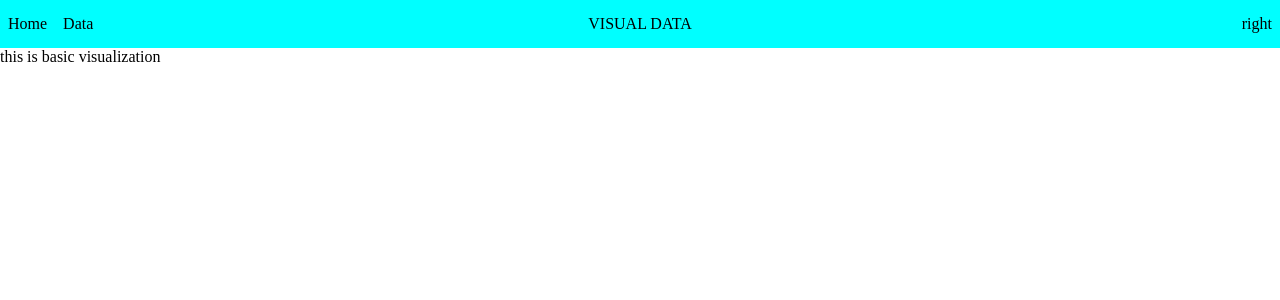
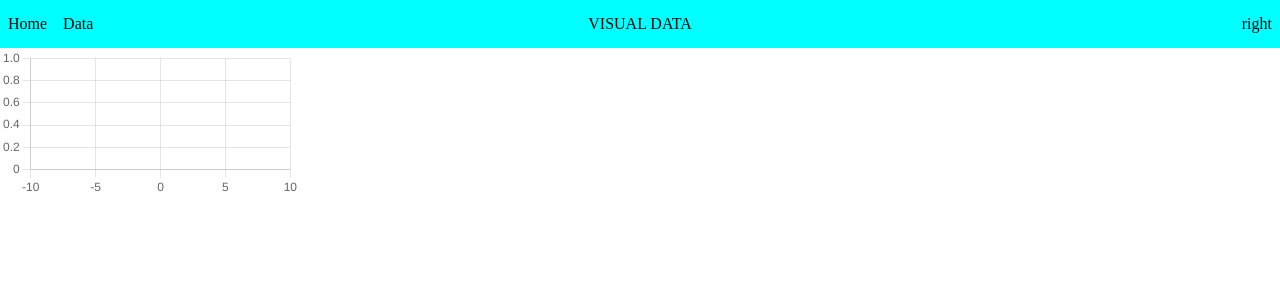
Before and after one commit to LeonXZhou/VisualData, a React (Create React App) app in the folder visualdatareact/: page /data in a window 1280 px wide. Shown: the top 300 px of the page. Built offline with nearby package versions, Linux system fonts and the light colour scheme.

Commit message:
installed chart.js and displayed a basic scatter chart

```diff
--- a/visualdatareact/package.json
+++ b/visualdatareact/package.json
@@ -6,7 +6,9 @@
     "@testing-library/jest-dom": "^5.16.2",
     "@testing-library/react": "^12.1.2",
     "@testing-library/user-event": "^13.5.0",
+    "chart.js": "^3.7.0",
     "react": "^17.0.2",
+    "react-chartjs-2": "^4.0.1",
     "react-dom": "^17.0.2",
     "react-router": "^6.2.1",
     "react-router-dom": "^6.2.1",
--- a/visualdatareact/src/components/basicVisualization/BasicVisualization.js
+++ b/visualdatareact/src/components/basicVisualization/BasicVisualization.js
@@ -1,4 +1,69 @@
-export default function BasicVisualization()
-{
-  return <div>this is basic visualization</div>
+import { Chart } from 'react-chartjs-2'
+import {
+  Chart as ChartJS,
+  LinearScale,
+  PointElement,
+  LineElement,
+  Tooltip,
+  Legend,
+  CategoryScale,
+} from 'chart.js';
+
+import { useState } from 'react';
+
+export default function BasicVisualization() {
+  ChartJS.register(LinearScale, PointElement, LineElement, CategoryScale, Tooltip, Legend);
+
+  const [dataState, setDataState] = useState({
+    datasets: [{
+      label: '',
+      data: null,
+      type: "scatter",
+      backgroundColor: null,
+      borderColor: null,
+      pointStyle: 'star',
+    }]
+  });
+  const data = {
+    datasets: [
+      {
+        label: 'A dataset',
+        data: [{ x: 1, y: 1 }, { x: 2, y: 3 }],
+        type: "scatter",
+        backgroundColor: 'rgba(255, 99, 132, 1)',
+        borderColor: 'rgba(255, 99, 132, 1)',
+        pointStyle: 'star',
+      },
+      {
+        label: 'A dataset',
+        data: [{ x: 2, y: 2 }, { x: 10, y: 5 }],
+        type: "line",
+        backgroundColor: 'rgba(25, 99, 132, 1)',
+        borderColor: 'rgba(25, 99, 132, 1)',
+        pointStyle: 'circle',
+        pointRadius: 0,
+      },
+    ],
+  };
+
+  const options = {
+    scale: {
+      x: {
+        suggestedMax: 10,
+        suggestedMin: -10,
+      },
+    },
+    plugins: {
+      legend: {
+        display: false,
+      }
+    }
+  }
+
+  return (
+    <Chart
+      data={dataState}
+      options={options}
+    />
+  );
 }
```
Also changed, not shown: 1 other file (tests, documents, lock files or other folders).
